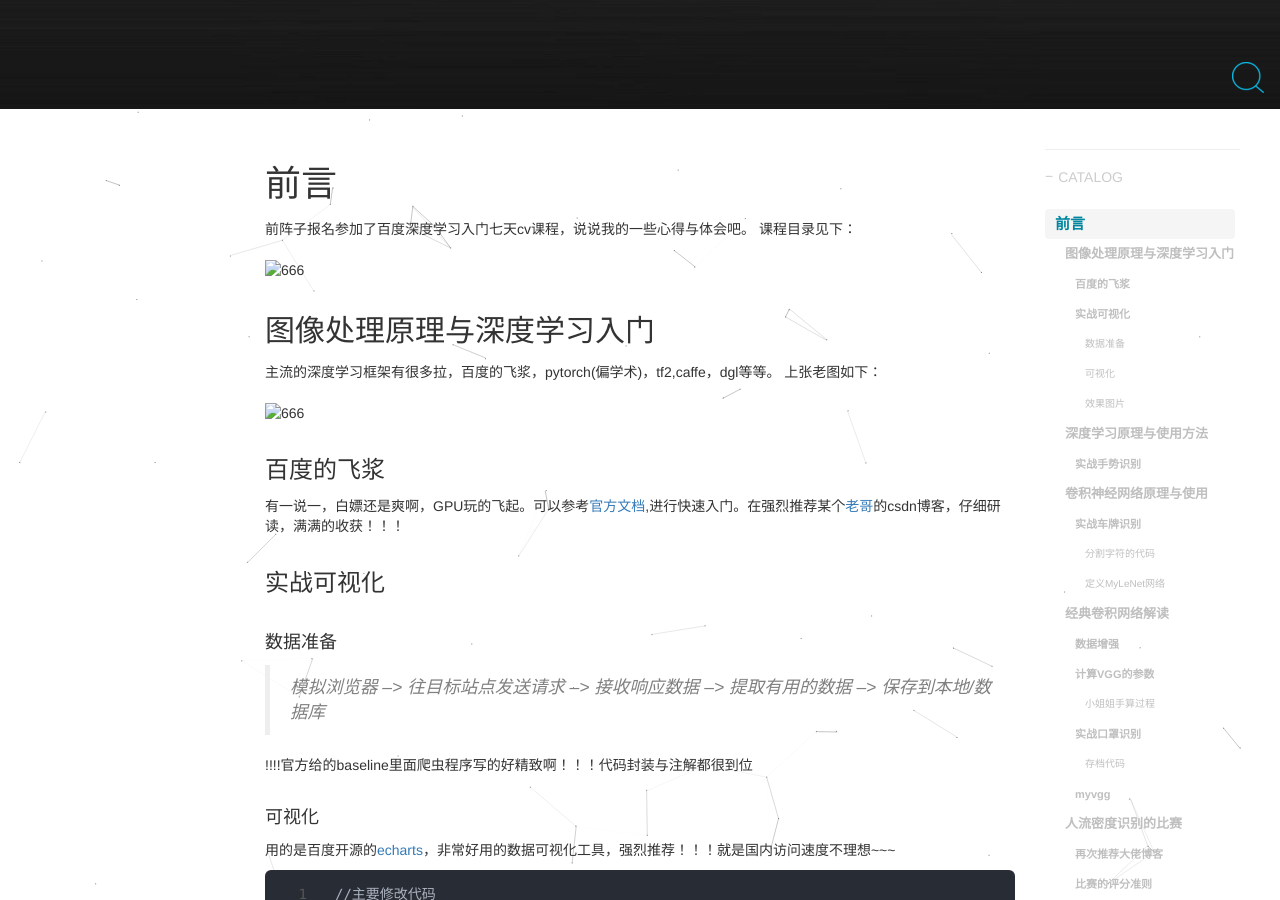
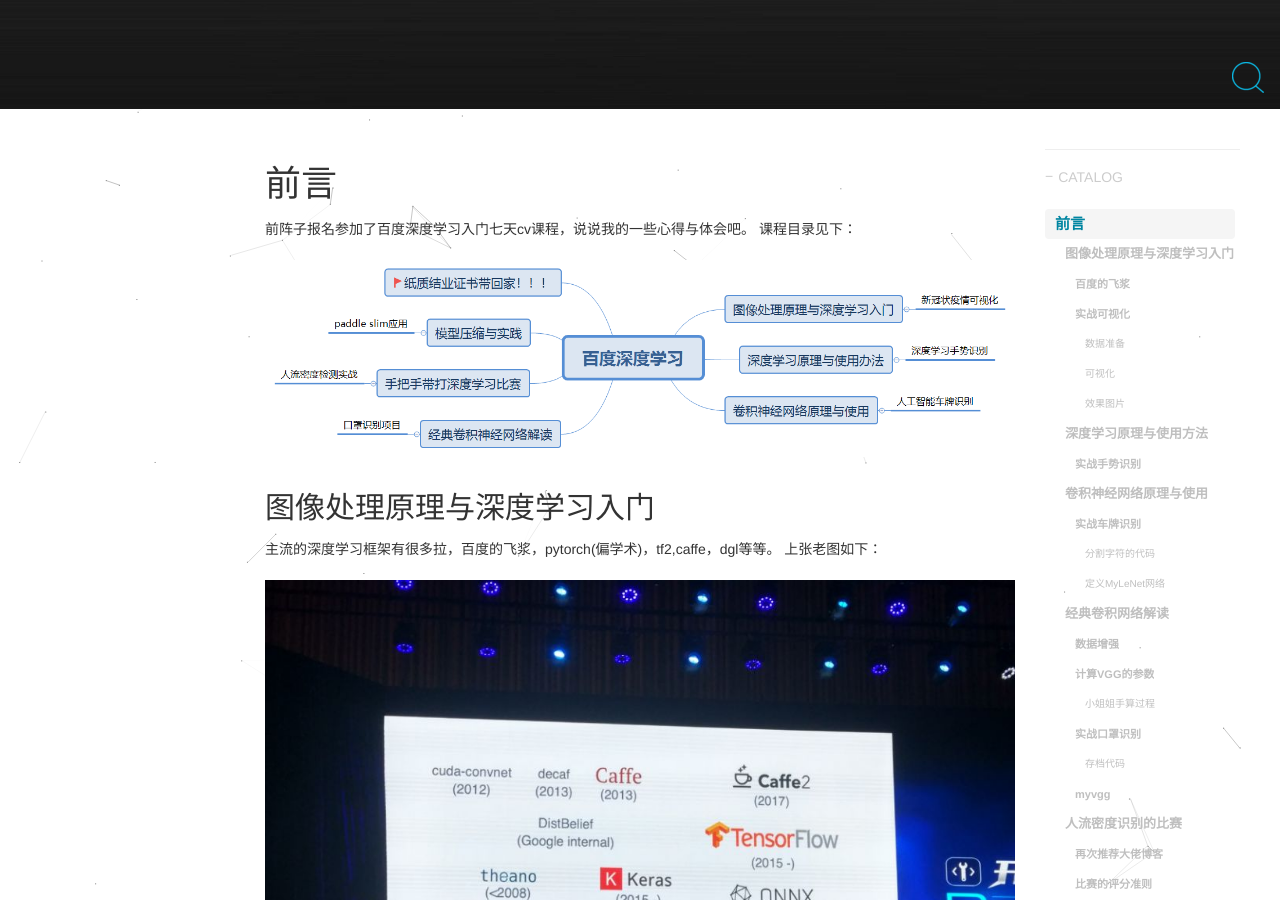
Before and after one commit to daniao2017/daniao2017.github.io, a Jekyll site: the page built from _posts/2020-04-07-百度飞浆学习.md, in a window 1280 px wide and 900 px high, scrolled down 346 px. Built offline with Jekyll 4.4.1, drawn with Linux system fonts in a browser that asks for light colours; nearby versions of some CDN libraries; comment, search, counter and statistics services are not loaded.

Commit message:
Update 2020-04-07-百度飞浆学习.md

````diff
--- a/_posts/2020-04-07-百度飞浆学习.md
+++ b/_posts/2020-04-07-百度飞浆学习.md
@@ -12,13 +12,13 @@
 # 前言
 前阵子报名参加了百度深度学习入门七天cv课程，说说我的一些心得与体会吧。
 课程目录见下：
-
-![666](./图片/百度深度学习.png)
+<img src ="https://daniao2017.github.io/img/in_post/baidu/百度深度学习.png">
 
 ## 图像处理原理与深度学习入门
 主流的深度学习框架有很多拉，百度的飞浆，pytorch(偏学术)，tf2,caffe，dgl等等。
 上张老图如下：
-![666](./图片/框架.jpg)
+<img src ="https://daniao2017.github.io/img/in_post/baidu/框架.jpg">
+
 ### 百度的飞浆
 有一说一，白嫖还是爽啊，GPU玩的飞起。可以参考[官方文档](https://www.paddlepaddle.org.cn/documentation/docs/zh/beginners_guide/index_cn.html),进行快速入门。在强烈推荐某个[老哥](https://me.csdn.net/PaddleLover)的csdn博客，仔细研读，满满的收获！！！
 ### 实战可视化
@@ -45,11 +45,11 @@
 
 ```
 #### 效果图片
-![666](./图片/效果.png)
+<img src ="https://daniao2017.github.io/img/in_post/baidu/效果.png">
 
 ## 深度学习原理与使用方法
 使用步骤如下：
-![666](./图片/深度学习使用步骤.png)
+<img src ="https://daniao2017.github.io/img/in_post/baidu深度学习使用步骤.png">
 ### 实战手势识别
 所定义的dnn模型，效果不是很理想，参数也没有调好。~~一直没有管去了~~，坐等结营小姐姐补充这部分的知识。
 ```
@@ -75,7 +75,7 @@
 ```
 ## 卷积神经网络原理与使用
 使用步骤：
-![666](./图片/卷积神经网络.png)
+<img src ="https://daniao2017.github.io/img/in_post/baidu/卷积神经网络.png">
 
 具体理解，可以参考[一文让你理解什么是卷积神经网络](https://www.jianshu.com/p/1ea2949c0056)
 ### 实战车牌识别
@@ -149,7 +149,7 @@
         return y
 ```
 ## 经典卷积网络解读
-![666](./图片/发展过程.png)
+<img src ="https://daniao2017.github.io/img/in_post/baidu/发展过程.png">
 ### 数据增强
 常用的数据增强方式有：
 >对颜色的数据增强色彩的饱和度、亮度、对比度加噪声（高斯噪声）水平翻转、垂直翻转随机旋转、随机裁剪。
@@ -157,12 +157,14 @@
 参考[GitHub](https://github.com/aleju/imgaug)
 ### 计算VGG的参数
 vgg的结构和参数量
-![666](./图片/VGG.png)
+<img src ="https://daniao2017.github.io/img/in_post/baidu/VGG.png">
+
 #### 小姐姐手算过程
 参数
-![666](./图片/维度.png)
+<img src ="https://daniao2017.github.io/img/in_post/baidu/维度.pn">
 计算过程
-![666](./图片/手算.jpg)
+<img src ="https://daniao2017.github.io/img/in_post/baidu/手算.jpg">
+
 ### 实战口罩识别
 #### 存档代码
 官方给的baseline中优秀片段
@@ -263,7 +265,8 @@
 ### 再次推荐大佬博客
 [大佬博客](https://blog.csdn.net/PaddleLover/article/details/103506521)！！！！ 真的，越读收获越大！！！
 ### 比赛的评分准则
-![666](./图片/评分.jpg)
+<img src ="https://daniao2017.github.io/img/in_post/baidu/评分.jpg">
+
 ### 注意事项
 由于算的是距离的比值，所以一般情况下评测值都小于一，觉得超过1的很有可能是**正反搞反了**(加abs绝对值)，要么就是预测大于两倍的实际了，而且次数还很多。
 ## PaddleHub & PaddleSlim
````
